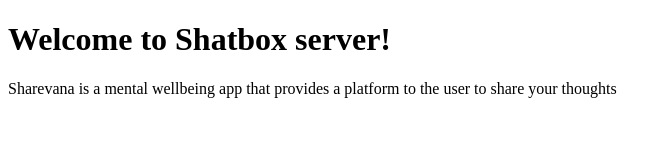
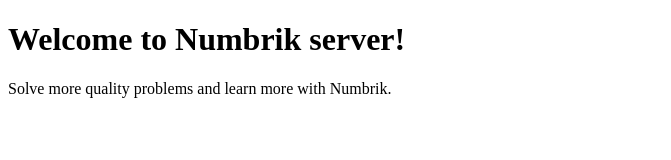
Before and after one commit to lord-markosa/numbrik_server, a website: page public/index.html in a window 1280 px wide. Shown: the whole page, without its empty margins (0-671 px from the left). Drawn offline with Linux system fonts and the light colour scheme.

Commit message:
clean up workflows

```diff
--- a/public/index.html
+++ b/public/index.html
@@ -3,13 +3,10 @@
     <head>
         <meta charset="UTF-8" />
         <meta name="viewport" content="width=device-width, initial-scale=1.0" />
-        <title>Sharevana</title>
+        <title>Numbrik</title>
     </head>
     <body>
-        <h1>Welcome to Shatbox server!</h1>
-        <p>
-            Sharevana is a mental wellbeing app that provides a platform to the
-            user to share your thoughts
-        </p>
+        <h1>Welcome to Numbrik server!</h1>
+        <p>Solve more quality problems and learn more with Numbrik.</p>
     </body>
 </html>
```
Also changed, not shown: .github/workflows/master_sharevana-beta.yml (deleted).
